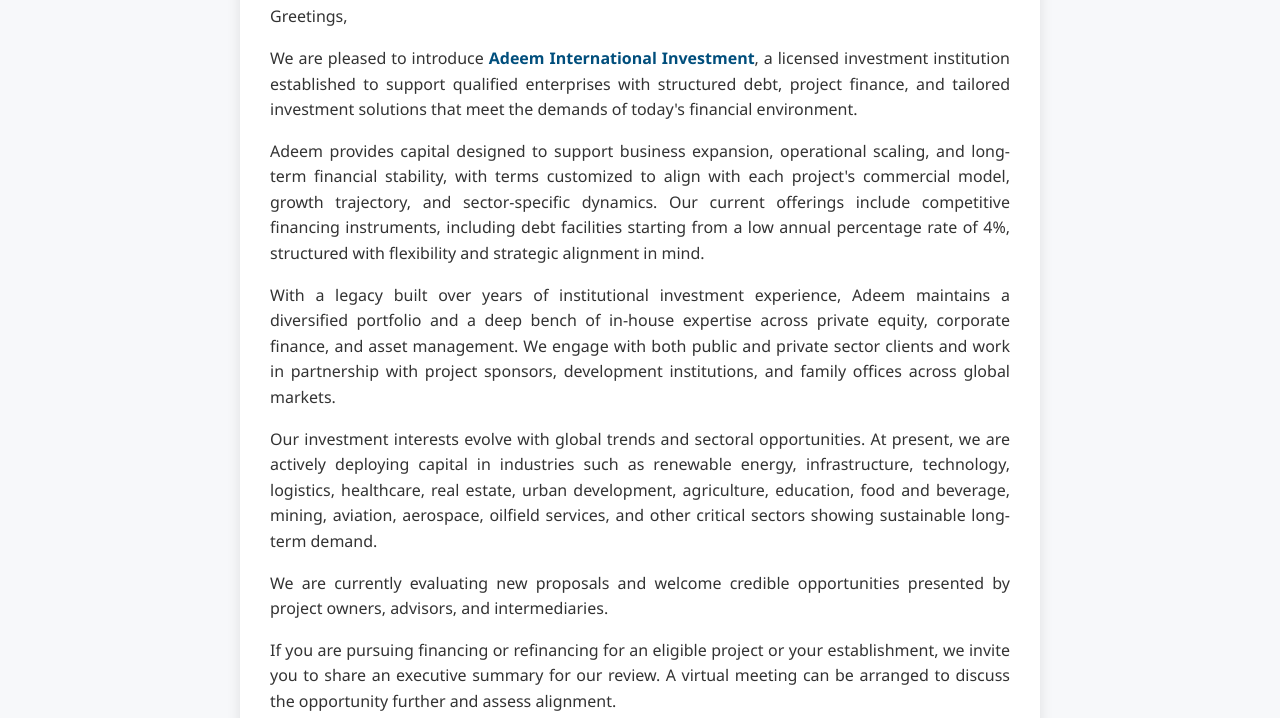
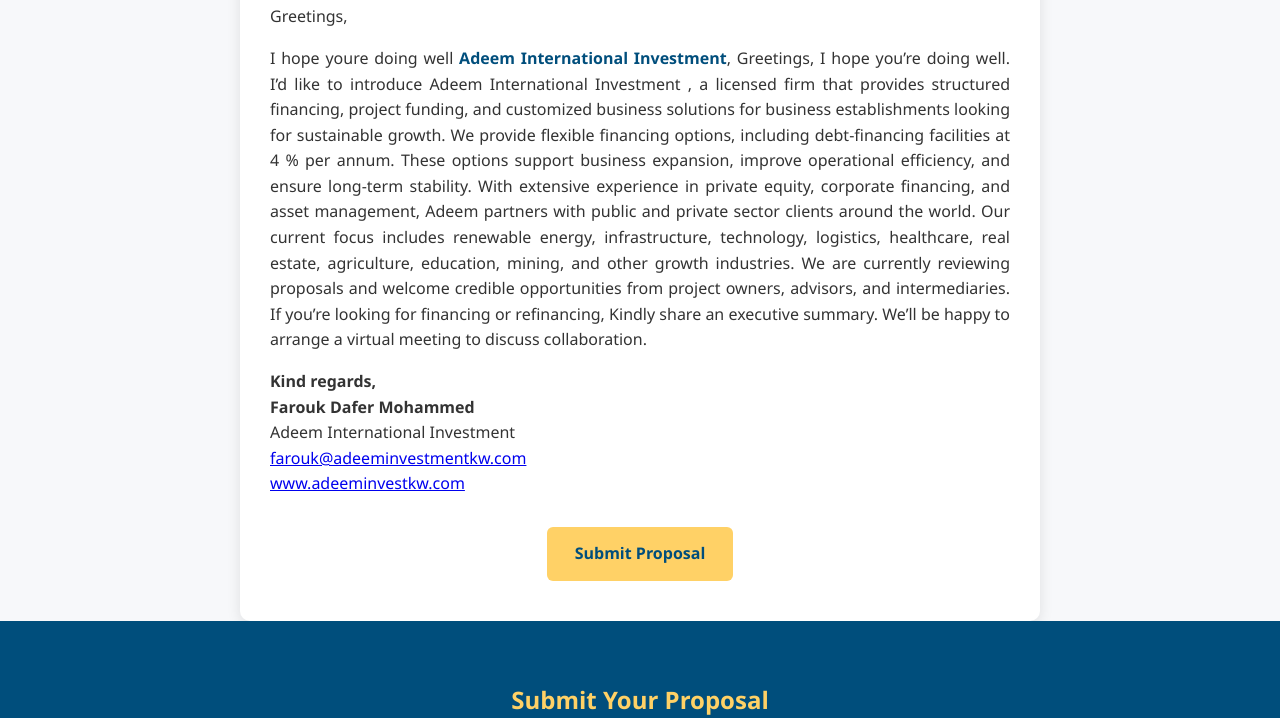
Before and after one commit to Dave-sys-cyber/AdeemInvestment, a plain HTML site: page index.html in a window 1280 px wide. Shown: the part 380-1098 px from the top of the page. Drawn offline with Linux system fonts and the light colour scheme.

Commit message:
change of scritp

```diff
--- a/index.html
+++ b/index.html
@@ -201,19 +201,31 @@
 
       <p>Greetings,</p>
 
-      <p>We are pleased to introduce <span class="highlight">Adeem International Investment</span>, a licensed investment institution established to support qualified enterprises with structured debt, project finance, and tailored investment solutions that meet the demands of today's financial environment.</p>
+      <p>I hope youre doing well <span class="highlight">Adeem International Investment</span>, Greetings,
 
-      <p>Adeem provides capital designed to support business expansion, operational scaling, and long-term financial stability, with terms customized to align with each project's commercial model, growth trajectory, and sector-specific dynamics. Our current offerings include competitive financing instruments, including debt facilities starting from a low annual percentage rate of 4%, structured with flexibility and strategic alignment in mind.</p>
+I hope you’re doing well.
 
-      <p>With a legacy built over years of institutional investment experience, Adeem maintains a diversified portfolio and a deep bench of in-house expertise across private equity, corporate finance, and asset management. We engage with both public and private sector clients and work in partnership with project sponsors, development institutions, and family offices across global markets.</p>
+I’d like to introduce Adeem International Investment  , a licensed
+firm that provides structured financing, project funding, and
+customized business solutions for business establishments  looking for
+sustainable  growth.
 
-      <p>Our investment interests evolve with global trends and sectoral opportunities. At present, we are actively deploying capital in industries such as renewable energy, infrastructure, technology, logistics, healthcare, real estate, urban development, agriculture, education, food and beverage, mining, aviation, aerospace, oilfield services, and other critical sectors showing sustainable long-term demand.</p>
+We provide flexible financing options, including debt-financing
+facilities at 4 % per annum. These options support business
+expansion, improve operational efficiency, and ensure long-term
+stability.
 
-      <p>We are currently evaluating new proposals and welcome credible opportunities presented by project owners, advisors, and intermediaries.</p>
+With extensive experience in private equity, corporate financing, and
+asset management, Adeem partners with public and private sector
+clients around the world. Our current focus includes renewable energy,
+infrastructure, technology, logistics, healthcare, real estate,
+agriculture, education, mining, and other growth industries.
 
-      <p>If you are pursuing financing or refinancing for an eligible project or your establishment, we invite you to share an executive summary for our review. A virtual meeting can be arranged to discuss the opportunity further and assess alignment.</p>
-
-      <p>We appreciate your time and consideration, and we look forward to the potential of working together on impactful investment initiatives.</p>
+We are currently reviewing  proposals and welcome credible
+opportunities from project owners, advisors, and intermediaries. If
+you’re looking for financing or refinancing, Kindly share an executive
+summary. We’ll be happy to arrange a virtual meeting to discuss
+collaboration.</p>
 
       <p><strong>Kind regards,</strong><br>
       <strong>Farouk Dafer Mohammed</strong><br>
```
